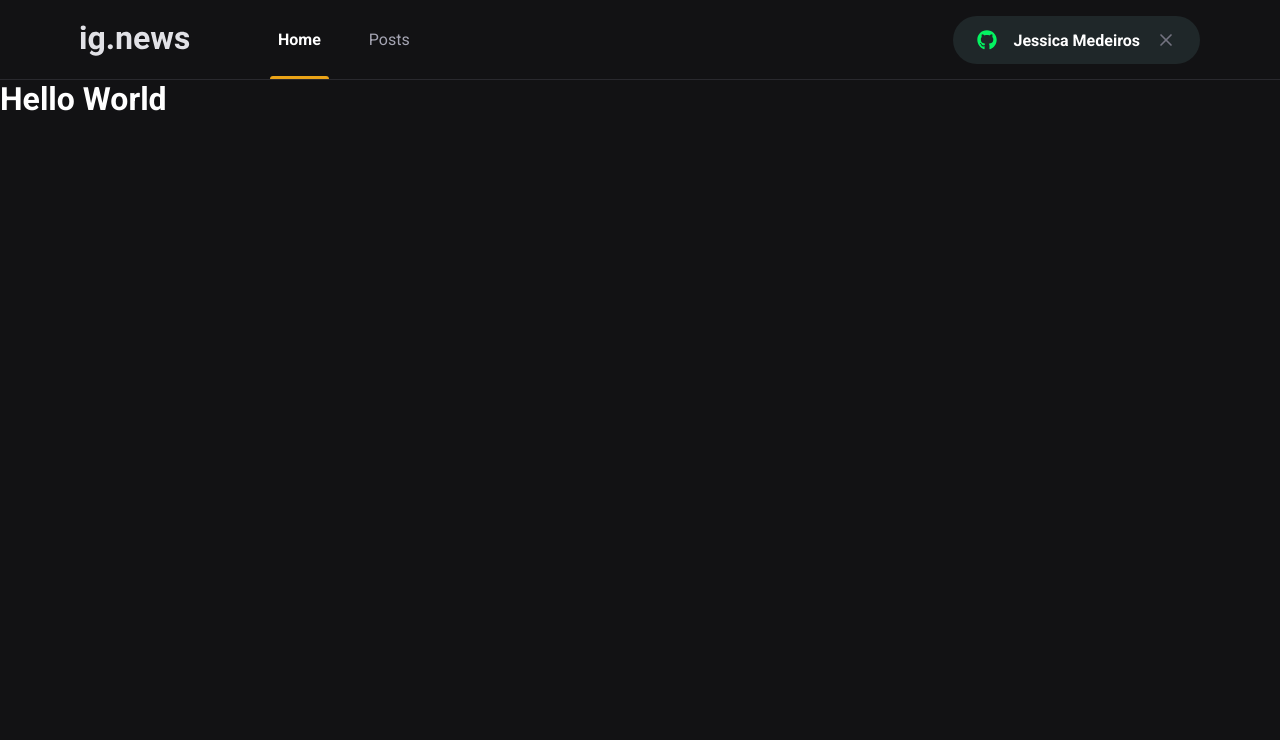
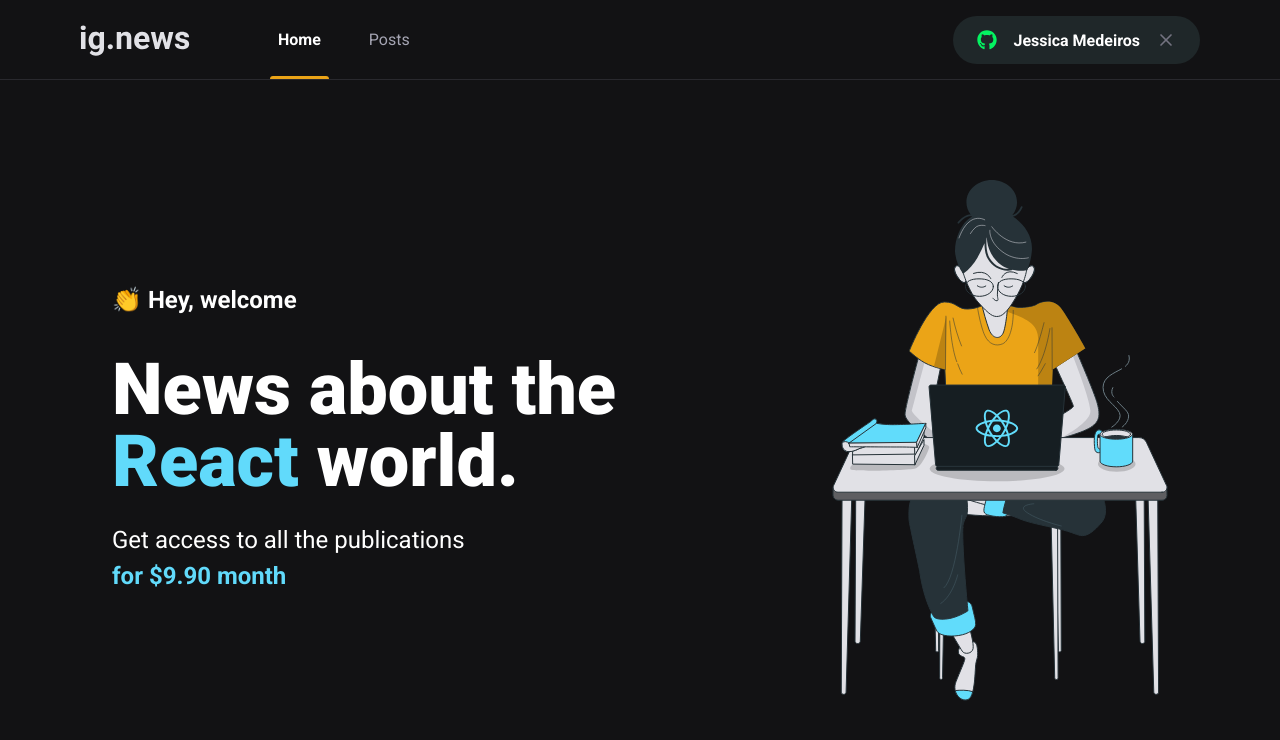
Before and after one commit to jessicamedeirosp/ignews-IGNITE-ROCKETSEAT, a Next.js app: page / in a window 1280 px wide. Shown: the top 740 px of the page. Built offline with nearby package versions, Linux system fonts and the light colour scheme.

Commit message:
fix: adding content a home

```diff
--- /dev/null
+++ b/src/pages/home.module.scss
@@ -0,0 +1,40 @@
+.contentContainer {
+    max-width: 1120px;
+    margin: 0 auto;
+    padding: 0 2rem;
+    height: calc(100vh - 5rem);
+
+    display: flex;
+    align-items: center;
+    justify-content: space-between;
+}
+.hero {
+    max-width: 600px;
+
+    > span {
+        font-size: 1.5rem;
+        font-weight: bold;
+    }
+
+    h1 {
+        font-size: 4.5rem;
+        line-height: 4.5rem;
+        font-weight: 900;
+        margin-top: 2.5rem;
+
+        span {
+            color: var(--cyan-500);
+        }
+    }
+
+    p {
+        font-size: 1.5rem;
+        line-height: 2.25rem;
+        margin-top: 1.5rem;
+
+        span {
+            color: var(--cyan-500);
+            font-weight: bold;
+        }
+    }
+}
--- a/src/pages/index.tsx
+++ b/src/pages/index.tsx
@@ -1,14 +1,23 @@
 import Head from 'next/head';
+import styles from './home.module.scss';
 
 export default function Home() {
   return (
     <>
       <Head>
-        <title>ig.news - home </title>
+        <title>Home | ig.news </title>
       </Head>
-      <h1>
-        Hello World
-      </h1>
+      <main className={styles.contentContainer}>
+        <section className={styles.hero}>
+          <span>👏 Hey, welcome</span>
+          <h1>News about the <span>React</span> world.</h1>
+          <p>
+            Get access to all the publications <br />
+            <span>for $9.90 month</span>
+          </p>
+        </section>
+        <img src="/images/avatar.svg" alt="Girl coding" />
+      </main>
     </>
   )
 }
```
